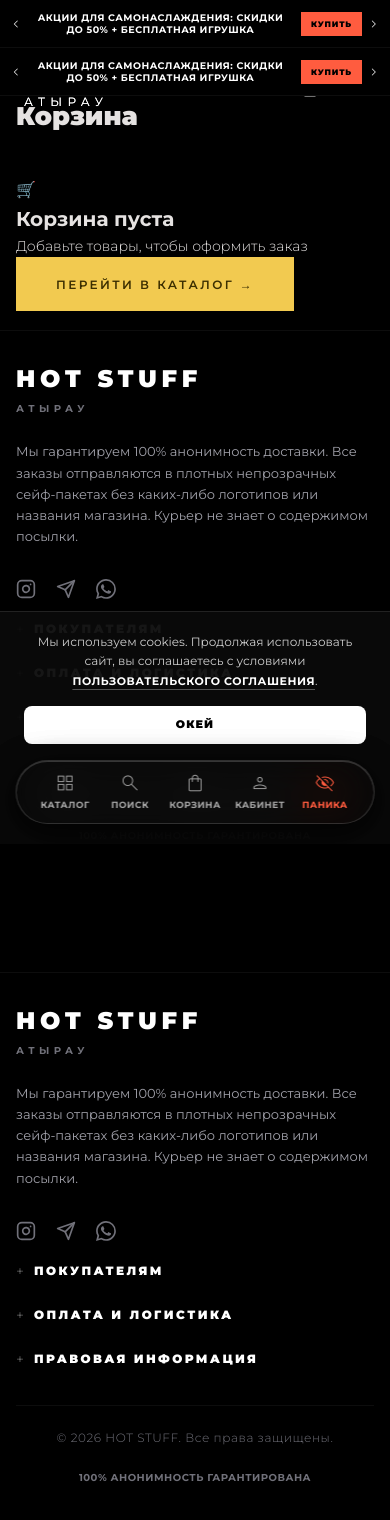
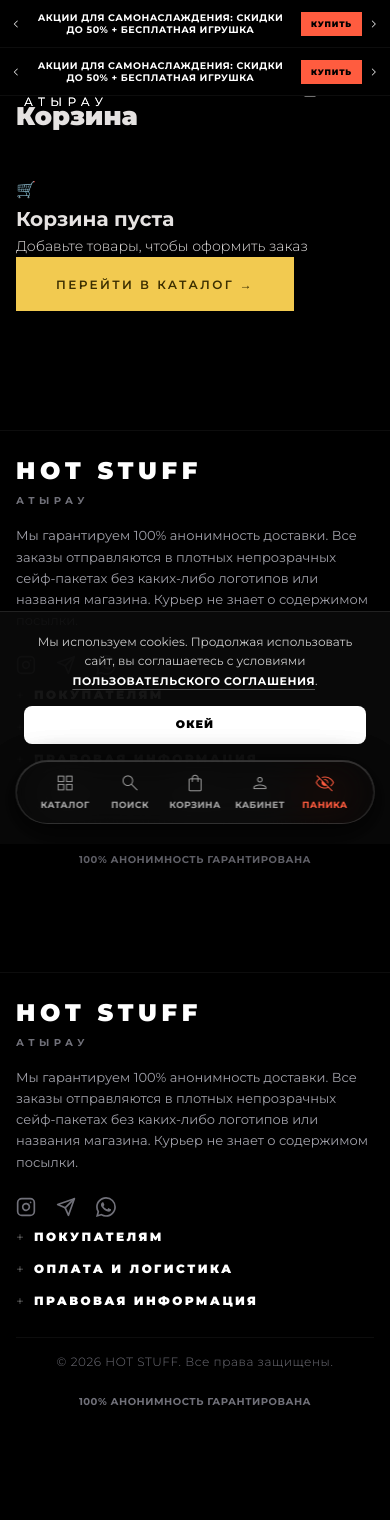
Before and after one commit to COMBINATORR/Hot-Stuff, a React (Vite) app: page /cart in a window 390 px wide. Shown: the top 1520 px of the page. After the commit the page ends 1434 px from the top, so only its background shows below. Built offline with nearby package versions, Linux system fonts and the light colour scheme.

Commit message:
fix: reduce vertical padding and spacing on desktop and mobile viewports

```diff
--- a/src/components/Footer.jsx
+++ b/src/components/Footer.jsx
@@ -52,13 +52,13 @@ export default function Footer() {
 
   return (
     <footer className="site-footer bg-black border-t border-white/5">
-      <div className="container-hs pt-8 pb-12 md:py-28 px-6 md:px-12 lg:px-16">
+      <div className="container-hs pt-6 pb-6 md:pt-12 md:pb-8 px-6 md:px-12 lg:px-16">
 
         {/* Main Grid: 4 columns */}
-        <div className="grid grid-cols-1 md:grid-cols-4 gap-4 md:gap-8">
+        <div className="grid grid-cols-1 md:grid-cols-4 gap-2 md:gap-8">
 
           {/* Column 1: Brand & Trust */}
-          <div className="flex flex-col items-start space-y-6">
+          <div className="flex flex-col items-start space-y-4 md:space-y-6">
             <div className="flex flex-col select-none">
               <Link to="/" className="font-sans font-black text-2xl tracking-[0.2em] text-white uppercase hover:text-primary transition-colors">
                 {FOOTER_CONFIG.brand.logo}
@@ -108,7 +108,7 @@ export default function Footer() {
           <div className="flex flex-col items-start w-full">
             <button
               onClick={() => setBuyersOpen(!buyersOpen)}
-              className="flex items-center text-left bg-transparent border-none text-white focus:outline-none group py-1.5 md:py-0 md:mb-6 w-full cursor-pointer"
+              className="flex items-center text-left bg-transparent border-none text-white focus:outline-none group py-1 md:py-0 md:mb-6 w-full cursor-pointer"
             >
               <span className="text-[14px] font-light leading-none text-white/50 mr-2.5 transition-colors group-hover:text-primary md:hidden">
                 {buyersOpen ? '–' : '+'}
@@ -122,13 +122,13 @@ export default function Footer() {
                   animate={{ height: 'auto', opacity: 1 }}
                   exit={{ height: 0, opacity: 0 }}
                   transition={{ duration: 0.3 }}
-                  className="overflow-hidden flex flex-col gap-3 w-full pl-5 md:pl-0"
+                  className="overflow-hidden flex flex-col gap-1.5 w-full pl-5 md:pl-0 pb-3 md:pb-0"
                 >
                   {FOOTER_CONFIG.buyers.links.map(l => (
                     <Link
                       key={l.to}
                       to={l.to}
-                      className="font-sans font-bold text-xs tracking-wider text-[#a1a1aa] hover:text-white transition-colors uppercase block py-1.5 md:py-0"
+                      className="font-sans font-bold text-xs tracking-wider text-[#a1a1aa] hover:text-white transition-colors uppercase block py-1 md:py-0"
                     >
                       {l.label}
                     </Link>
@@ -142,7 +142,7 @@ export default function Footer() {
           <div className="flex flex-col items-start w-full">
             <button
               onClick={() => setPaymentsOpen(!paymentsOpen)}
-              className="flex items-center text-left bg-transparent border-none text-white focus:outline-none group py-1.5 md:py-0 md:mb-6 w-full cursor-pointer"
+              className="flex items-center text-left bg-transparent border-none text-white focus:outline-none group py-1 md:py-0 md:mb-6 w-full cursor-pointer"
             >
               <span className="text-[14px] font-light leading-none text-white/50 mr-2.5 transition-colors group-hover:text-primary md:hidden">
                 {paymentsOpen ? '–' : '+'}
@@ -156,12 +156,12 @@ export default function Footer() {
                   animate={{ height: 'auto', opacity: 1 }}
                   exit={{ height: 0, opacity: 0 }}
                   transition={{ duration: 0.3 }}
-                  className="overflow-hidden flex flex-col gap-4 w-full pl-5 md:pl-0"
+                  className="overflow-hidden flex flex-col gap-3 w-full pl-5 md:pl-0 pb-3 md:pb-0"
                 >
                   <p className="text-[13px] text-[#a1a1aa] leading-relaxed font-sans font-normal">
                     {FOOTER_CONFIG.paymentsLogistics.description}
                   </p>
-                  <div className="flex flex-wrap gap-2 pt-2">
+                  <div className="flex flex-wrap gap-2 pt-1">
                     {FOOTER_CONFIG.paymentsLogistics.payments.map(pay => {
                       if (pay.type === 'highlight') {
                         return (
@@ -196,7 +196,7 @@ export default function Footer() {
           <div className="flex flex-col items-start w-full">
             <button
               onClick={() => setLegalOpen(!legalOpen)}
-              className="flex items-center text-left bg-transparent border-none text-white focus:outline-none group py-1.5 md:py-0 md:mb-6 w-full cursor-pointer"
+              className="flex items-center text-left bg-transparent border-none text-white focus:outline-none group py-1 md:py-0 md:mb-6 w-full cursor-pointer"
             >
               <span className="text-[14px] font-light leading-none text-white/50 mr-2.5 transition-colors group-hover:text-primary md:hidden">
                 {legalOpen ? '–' : '+'}
@@ -210,14 +210,14 @@ export default function Footer() {
                   animate={{ height: 'auto', opacity: 1 }}
                   exit={{ height: 0, opacity: 0 }}
                   transition={{ duration: 0.3 }}
-                  className="overflow-hidden flex flex-col gap-4 w-full pl-5 md:pl-0"
+                  className="overflow-hidden flex flex-col gap-3 w-full pl-5 md:pl-0 pb-3 md:pb-0"
                 >
-                  <nav className="flex flex-col gap-3">
+                  <nav className="flex flex-col gap-1.5">
                     {FOOTER_CONFIG.legal.links.map(l => (
                       <Link
                         key={l.to}
                         to={l.to}
-                        className="font-sans font-bold text-xs tracking-wider text-[#a1a1aa] hover:text-white transition-colors uppercase block py-1.5 md:py-0"
+                        className="font-sans font-bold text-xs tracking-wider text-[#a1a1aa] hover:text-white transition-colors uppercase block py-1 md:py-0"
                       >
                         {l.label}
                       </Link>
@@ -225,7 +225,7 @@ export default function Footer() {
                   </nav>
 
                   {/* Strict 18+ Warning Marker */}
-                  <div className="flex items-start gap-3 border-t border-white/5 pt-4 mt-1">
+                  <div className="flex items-start gap-3 border-t border-white/5 pt-3 mt-1">
                     <span className="w-8 h-8 bg-[#FF5C3F] text-white rounded-[4px] flex items-center justify-center font-sans font-black text-[11px] flex-none select-none shadow-sm">
                       {FOOTER_CONFIG.legal.ageRestriction}
                     </span>
@@ -241,7 +241,7 @@ export default function Footer() {
         </div>
 
         {/* Divider */}
-        <div className="w-full h-px bg-white/5 mt-8 mb-6 md:mt-16 md:mb-8" />
+        <div className="w-full h-px bg-white/5 mt-6 mb-4 md:mt-12 md:mb-6" />
 
         {/* Bottom Bar */}
         <div className="flex flex-col md:flex-row items-center justify-between gap-6 text-[#71717a] font-sans text-xs">
```
